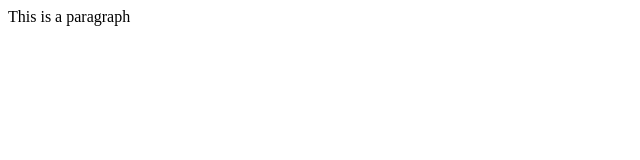
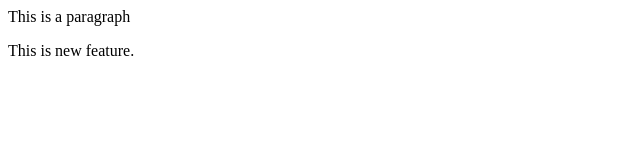
Before and after one commit to harryyy18/LocalRepo, a plain HTML site: page index.html in a window 1280 px wide. Shown: the whole page, without its empty margins (0-640 px from the left). Drawn offline with Linux system fonts and the light colour scheme.

Commit message:
Add new features

```diff
--- a/index.html
+++ b/index.html
@@ -1,3 +1,6 @@
 <p>
     This is a paragraph
 </p>
+<p>
+    This is new feature.
+</p>
```
